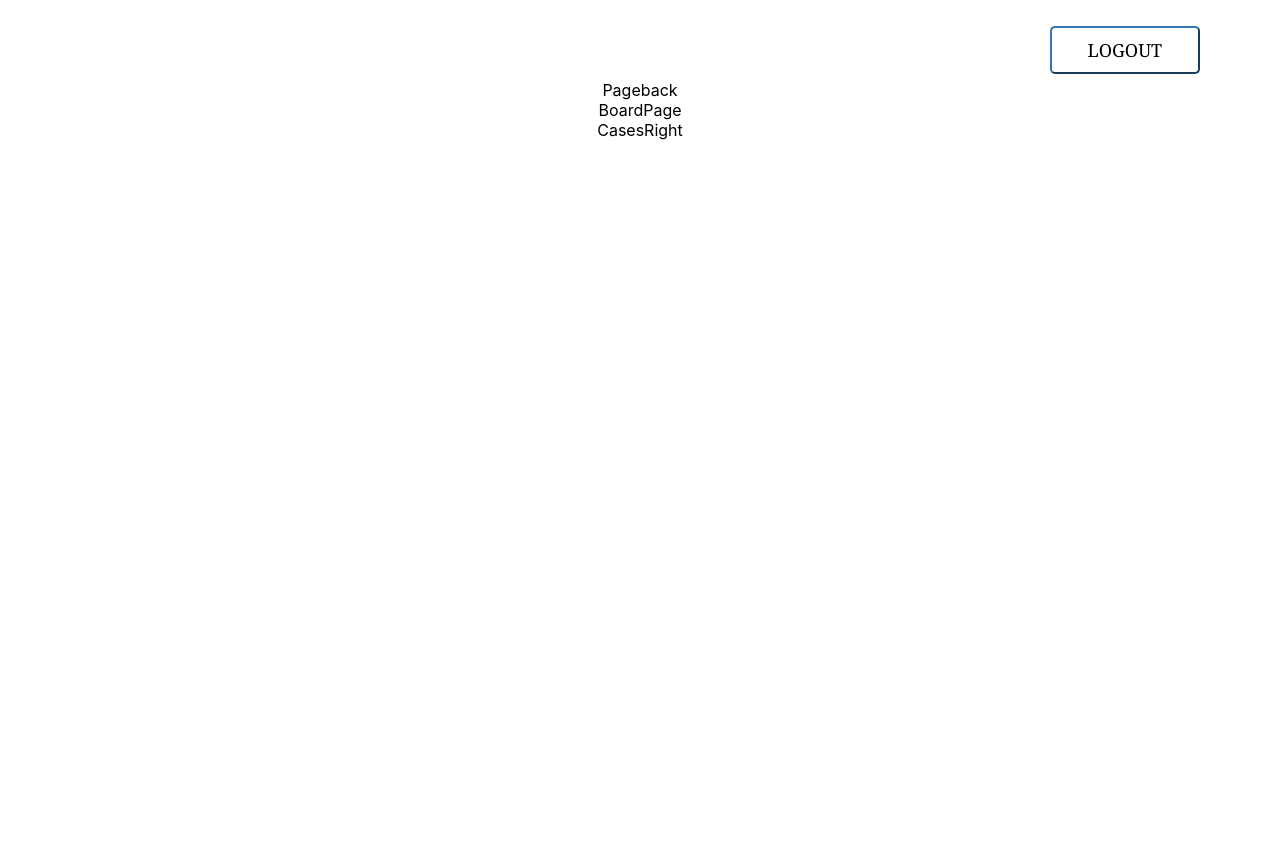
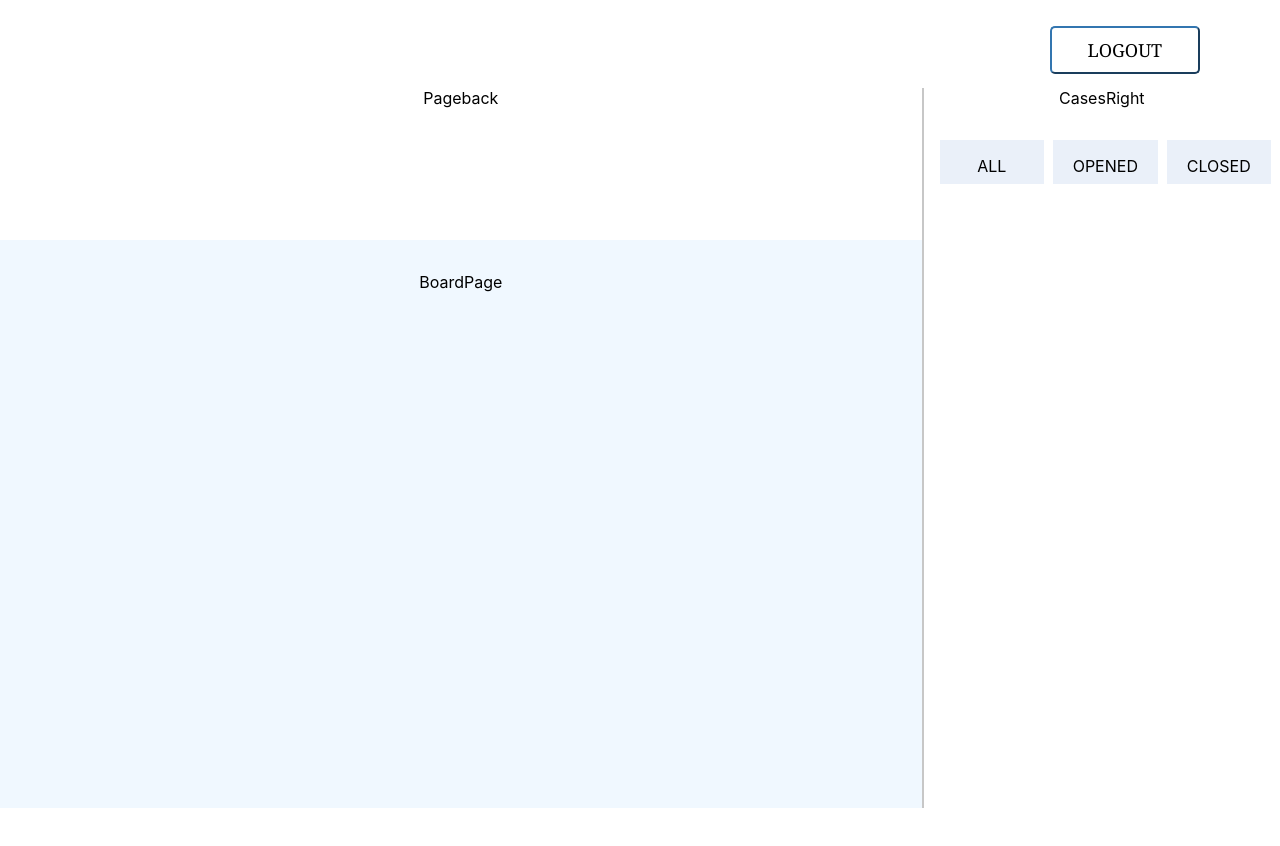
Before and after one commit to journal9/case_manager_F, a React (Create React App) app: page / in a window 1280 px wide. Shown: the top 846 px of the page. Before the commit the page ends 800 px from the top, so only its background shows below. Built offline with nearby package versions, Linux system fonts and the light colour scheme.

Commit message:
2nd page ongoing

```diff
--- a/src/components/Board.js
+++ b/src/components/Board.js
@@ -1,8 +1,9 @@
 import React from 'react'
+import classes from '../css-modules/Board.module.css'
 
 function BoardPage() {
   return (
-    <div>BoardPage</div>
+    <div className={classes.bd}>BoardPage</div>
   )
 }
 
--- a/src/components/CasesRight.js
+++ b/src/components/CasesRight.js
@@ -1,9 +1,17 @@
-import React from 'react'
+import React from "react";
+import classes from "../css-modules/CasesRight.module.css";
 
 function CasesRight() {
   return (
-    <div>CasesRight</div>
-  )
+    <div className={classes.cases}>
+      CasesRight
+      <div className={classes.nav}>
+        <div className={classes.options}>ALL</div>
+        <div className={classes.options}>OPENED</div>
+        <div className={classes.options}>CLOSED</div>
+      </div>
+    </div>
+  );
 }
 
-export default CasesRight
+export default CasesRight;
--- a/src/components/Pageback.js
+++ b/src/components/Pageback.js
@@ -1,9 +1,10 @@
 import React from 'react'
 import Board from '../components/Board'
+import classes from '../css-modules/Pageback.module.css'
 
 function Pageback() {
   return (
-    <div>
+    <div className={classes.boardback}>
       Pageback
       <Board/>
       </div>
--- /dev/null
+++ b/src/css-modules/Board.module.css
@@ -0,0 +1,6 @@
+.bd{
+    background-color: aliceblue;
+    height: 70%;
+    margin-top: auto;
+    padding: 2rem;
+}
--- /dev/null
+++ b/src/css-modules/BoardPage.module.css
@@ -0,0 +1,6 @@
+.page{
+    display: flex;
+    margin-bottom: 4%;
+    margin-top: 0.5rem;
+    box-shadow: 2rem;
+}
--- /dev/null
+++ b/src/css-modules/CasesRight.module.css
@@ -0,0 +1,22 @@
+.cases{
+    margin-left: auto;
+    width: 28%;
+    height: 90vh;
+    border-left: 2px solid rgb(199, 199, 199);
+}
+.nav{
+    display: flex;
+    margin-block-start: 2rem;
+    border-left: 1rem solid white;
+}
+.options{
+    flex-basis: 0;
+    flex-grow: 1;
+    height: max-content;
+    background-color: rgb(234, 240, 249);
+    padding: 0.5em;
+    padding-top: 1em;
+    border-bottom: 0.5rem solid white;
+    border-right: 0.6rem solid white;
+    border-color: white;
+}
--- a/src/css-modules/PageHeader.module.css
+++ b/src/css-modules/PageHeader.module.css
@@ -12,7 +12,7 @@
     vertical-align: middle;
     min-height: auto;
     margin-top: 1rem;
-    margin-bottom: 1rem;
+    margin-bottom: 2.4rem;
 }
 
 .out{
--- /dev/null
+++ b/src/css-modules/Pageback.module.css
@@ -0,0 +1,7 @@
+.boardback{
+    display: flex;
+    flex-direction: column;
+    max-width: 75%;
+    min-width: 72%;
+    /* background-color: rgb(213, 219, 202); */
+}
--- a/src/pages/BoardPage.js
+++ b/src/pages/BoardPage.js
@@ -1,16 +1,19 @@
-import React from 'react'
-import PageHeader from '../components/PageHeader'
-import Pageback from '../components/Pageback'
-import CasesRight from '../components/CasesRight'
+import React from "react";
+import PageHeader from "../components/PageHeader";
+import Pageback from "../components/Pageback";
+import CasesRight from "../components/CasesRight";
+import classes from "../css-modules/BoardPage.module.css";
 
 function BoardPage() {
   return (
     <div>
-      <PageHeader/>
-      <Pageback/>
-      <CasesRight/>
+      <PageHeader />
+      <div className={classes.page}>
+        <Pageback />
+        <CasesRight />
+      </div>
     </div>
-  )
+  );
 }
 
-export default BoardPage
+export default BoardPage;
```
